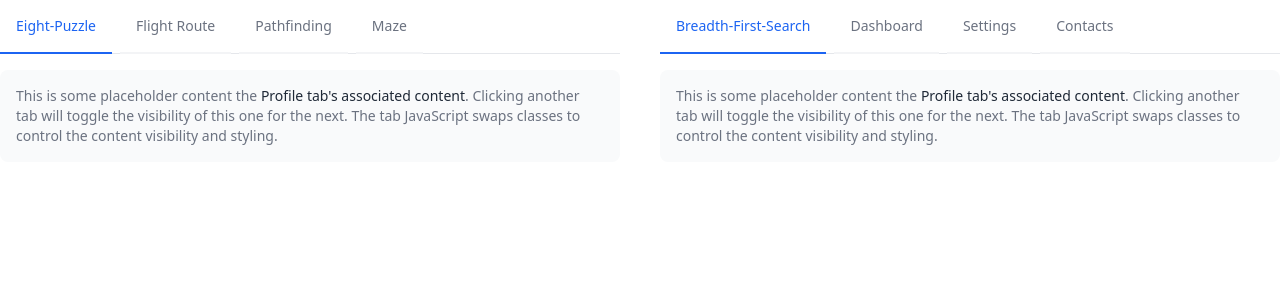
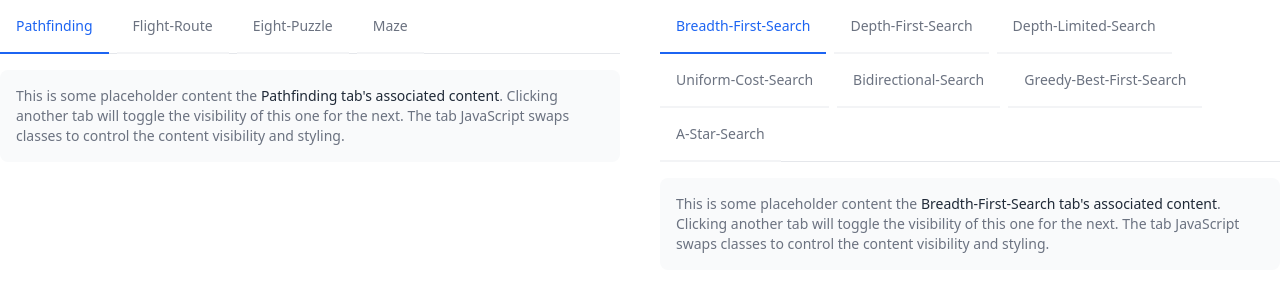
Before and after one commit to PhilippSchoen/tree-search-visualization, an Angular app: page / in a window 1280 px wide. Shown: the top 300 px of the page. Built offline with nearby package versions, Linux system fonts and the light colour scheme.

Commit message:
Added actual tabs

```diff
--- a/src/frontend/src/app/search-problem/search-problem.component.html
+++ b/src/frontend/src/app/search-problem/search-problem.component.html
@@ -1,32 +1,21 @@
 
 
 <div class="mb-4 border-b border-gray-200 dark:border-gray-700">
-  <ul class="flex flex-wrap -mb-px text-sm font-medium text-center" id="default-tab" data-tabs-toggle="#default-tab-content" role="tablist">
-    <li class="me-2" role="presentation">
-      <button class="inline-block p-4 border-b-2 rounded-t-lg" id="eight-puzzle-tab" data-tabs-target="#profile" type="button" role="tab" aria-controls="profile" aria-selected="false">Eight-Puzzle</button>
-    </li>
-    <li class="me-2" role="presentation">
-      <button class="inline-block p-4 border-b-2 rounded-t-lg hover:text-gray-600 hover:border-gray-300 dark:hover:text-gray-300" id="location-tab" data-tabs-target="#dashboard" type="button" role="tab" aria-controls="dashboard" aria-selected="false">Flight Route</button>
-    </li>
-    <li class="me-2" role="presentation">
-      <button class="inline-block p-4 border-b-2 rounded-t-lg hover:text-gray-600 hover:border-gray-300 dark:hover:text-gray-300" id="pathfinding-tab" data-tabs-target="#settings" type="button" role="tab" aria-controls="settings" aria-selected="false">Pathfinding</button>
-    </li>
-    <li role="presentation">
-      <button class="inline-block p-4 border-b-2 rounded-t-lg hover:text-gray-600 hover:border-gray-300 dark:hover:text-gray-300" id="contacts-tab" data-tabs-target="#contacts" type="button" role="tab" aria-controls="contacts" aria-selected="false">Maze</button>
+  <ul class="flex flex-wrap -mb-px text-sm font-medium text-center" id="problem-tab" data-tabs-toggle="#problem-tab-content" role="tablist">
+    <li *ngFor="let problem of searchProblems"  class="me-2" role="presentation">
+      <button
+              class="inline-block p-4 border-b-2 rounded-t-lg hover:text-gray-600 hover:border-gray-300 dark:hover:text-gray-300"
+              id="{{ problem }}-tab" [attr.data-tabs-target]="'#' + problem" type="button" role="tab" [attr.aria-controls]="problem" aria-selected="false">
+        {{ problem }}
+      </button>
     </li>
   </ul>
 </div>
-<div id="default-tab-content">
-  <div class="hidden p-4 rounded-lg bg-gray-50 dark:bg-gray-800" id="profile" role="tabpanel" aria-labelledby="eight-puzzle-tab">
-    <p class="text-sm text-gray-500 dark:text-gray-400">This is some placeholder content the <strong class="font-medium text-gray-800 dark:text-white">Profile tab's associated content</strong>. Clicking another tab will toggle the visibility of this one for the next. The tab JavaScript swaps classes to control the content visibility and styling.</p>
-  </div>
-  <div class="hidden p-4 rounded-lg bg-gray-50 dark:bg-gray-800" id="dashboard" role="tabpanel" aria-labelledby="location-tab">
-    <p class="text-sm text-gray-500 dark:text-gray-400">This is some placeholder content the <strong class="font-medium text-gray-800 dark:text-white">Dashboard tab's associated content</strong>. Clicking another tab will toggle the visibility of this one for the next. The tab JavaScript swaps classes to control the content visibility and styling.</p>
-  </div>
-  <div class="hidden p-4 rounded-lg bg-gray-50 dark:bg-gray-800" id="settings" role="tabpanel" aria-labelledby="pathfinding-tab">
-    <p class="text-sm text-gray-500 dark:text-gray-400">This is some placeholder content the <strong class="font-medium text-gray-800 dark:text-white">Settings tab's associated content</strong>. Clicking another tab will toggle the visibility of this one for the next. The tab JavaScript swaps classes to control the content visibility and styling.</p>
-  </div>
-  <div class="hidden p-4 rounded-lg bg-gray-50 dark:bg-gray-800" id="contacts" role="tabpanel" aria-labelledby="maze-tab">
-    <p class="text-sm text-gray-500 dark:text-gray-400">This is some placeholder content the <strong class="font-medium text-gray-800 dark:text-white">Contacts tab's associated content</strong>. Clicking another tab will toggle the visibility of this one for the next. The tab JavaScript swaps classes to control the content visibility and styling.</p>
+<div id="problem-tab-content">
+  <div *ngFor="let problem of searchProblems" class="hidden p-4 rounded-lg bg-gray-50 dark:bg-gray-800"
+       id="{{ problem }}" role="tabpanel" [attr.aria-labelledby]="problem + '-tab'">
+    <p class="text-sm text-gray-500 dark:text-gray-400">This is some placeholder content the <strong class="font-medium text-gray-800 dark:text-white">
+      {{ problem }} tab's associated content</strong>. Clicking another tab will toggle the visibility of this one for the next. The tab JavaScript swaps classes to control the content visibility and styling.
+    </p>
   </div>
 </div>
--- a/src/frontend/src/app/search-problem/search-problem.component.ts
+++ b/src/frontend/src/app/search-problem/search-problem.component.ts
@@ -1,11 +1,12 @@
 import { Component } from '@angular/core';
+import {NgFor} from "@angular/common";
 
 @Component({
   selector: 'app-search-problem',
-  imports: [],
+  imports: [NgFor],
   templateUrl: './search-problem.component.html',
   styleUrl: './search-problem.component.scss'
 })
 export class SearchProblemComponent {
-
+  searchProblems: string[] = ['Pathfinding', 'Flight-Route', 'Eight-Puzzle', 'Maze'];
 }
--- a/src/frontend/src/app/search-tree/search-tree.component.html
+++ b/src/frontend/src/app/search-tree/search-tree.component.html
@@ -1,32 +1,23 @@
 
 
 <div class="mb-4 border-b border-gray-200 dark:border-gray-700">
-  <ul class="flex flex-wrap -mb-px text-sm font-medium text-center" id="default-tab" data-tabs-toggle="#default-tab-content" role="tablist">
-    <li class="me-2" role="presentation">
-      <button class="inline-block p-4 border-b-2 rounded-t-lg" id="profile-tab" data-tabs-target="#breadth-first" type="button" role="tab" aria-controls="profile" aria-selected="false">Breadth-First-Search</button>
-    </li>
-    <li class="me-2" role="presentation">
-      <button class="inline-block p-4 border-b-2 rounded-t-lg hover:text-gray-600 hover:border-gray-300 dark:hover:text-gray-300" id="dashboard-tab" data-tabs-target="#dashboard" type="button" role="tab" aria-controls="dashboard" aria-selected="false">Dashboard</button>
-    </li>
-    <li class="me-2" role="presentation">
-      <button class="inline-block p-4 border-b-2 rounded-t-lg hover:text-gray-600 hover:border-gray-300 dark:hover:text-gray-300" id="settings-tab" data-tabs-target="#settings" type="button" role="tab" aria-controls="settings" aria-selected="false">Settings</button>
-    </li>
-    <li role="presentation">
-      <button class="inline-block p-4 border-b-2 rounded-t-lg hover:text-gray-600 hover:border-gray-300 dark:hover:text-gray-300" id="contacts-tab" data-tabs-target="#contacts" type="button" role="tab" aria-controls="contacts" aria-selected="false">Contacts</button>
+  <ul class="flex flex-wrap -mb-px text-sm font-medium text-center" id="tree-tab" data-tabs-toggle="#tree-tab-content" role="tablist">
+    <li *ngFor="let search of searchAlgorithms" class="me-2" role="presentation">
+      <button
+              class="inline-block p-4 border-b-2 rounded-t-lg hover:text-gray-600 hover:border-gray-300 dark:hover:text-gray-300"
+              id="{{ search}}-tab" [attr.data-tabs-target]="'#' + search" type="button" role="tab"
+              [attr.aria-controls]="search" aria-selected="false">
+        {{ search }}
+      </button>
     </li>
   </ul>
 </div>
-<div id="default-tab-content-2">
-  <div class="hidden p-4 rounded-lg bg-gray-50 dark:bg-gray-800" id="breadth-first" role="tabpanel" aria-labelledby="profile-tab">
-    <p class="text-sm text-gray-500 dark:text-gray-400">This is some placeholder content the <strong class="font-medium text-gray-800 dark:text-white">Profile tab's associated content</strong>. Clicking another tab will toggle the visibility of this one for the next. The tab JavaScript swaps classes to control the content visibility and styling.</p>
-  </div>
-  <div class="hidden p-4 rounded-lg bg-gray-50 dark:bg-gray-800" id="dashboard" role="tabpanel" aria-labelledby="dashboard-tab">
-    <p class="text-sm text-gray-500 dark:text-gray-400">This is some placeholder content the <strong class="font-medium text-gray-800 dark:text-white">Dashboard tab's associated content</strong>. Clicking another tab will toggle the visibility of this one for the next. The tab JavaScript swaps classes to control the content visibility and styling.</p>
-  </div>
-  <div class="hidden p-4 rounded-lg bg-gray-50 dark:bg-gray-800" id="settings" role="tabpanel" aria-labelledby="settings-tab">
-    <p class="text-sm text-gray-500 dark:text-gray-400">This is some placeholder content the <strong class="font-medium text-gray-800 dark:text-white">Settings tab's associated content</strong>. Clicking another tab will toggle the visibility of this one for the next. The tab JavaScript swaps classes to control the content visibility and styling.</p>
-  </div>
-  <div class="hidden p-4 rounded-lg bg-gray-50 dark:bg-gray-800" id="contacts" role="tabpanel" aria-labelledby="contacts-tab">
-    <p class="text-sm text-gray-500 dark:text-gray-400">This is some placeholder content the <strong class="font-medium text-gray-800 dark:text-white">Contacts tab's associated content</strong>. Clicking another tab will toggle the visibility of this one for the next. The tab JavaScript swaps classes to control the content visibility and styling.</p>
+<div id="tree-tab-content">
+  <div *ngFor="let search of searchAlgorithms" class="hidden p-4 rounded-lg bg-gray-50 dark:bg-gray-800"
+       id="{{ search }}" role="tabpanel" [attr.aria-labelledby]="search + '-tab'">
+    <p class="text-sm text-gray-500 dark:text-gray-400">
+      This is some placeholder content the <strong class="font-medium text-gray-800 dark:text-white">{{ search }} tab's associated content</strong>.
+      Clicking another tab will toggle the visibility of this one for the next. The tab JavaScript swaps classes to control the content visibility and styling.
+    </p>
   </div>
 </div>
--- a/src/frontend/src/app/search-tree/search-tree.component.ts
+++ b/src/frontend/src/app/search-tree/search-tree.component.ts
@@ -1,11 +1,14 @@
 import { Component } from '@angular/core';
+import {NgFor} from "@angular/common";
 
 @Component({
   selector: 'app-search-tree',
-  imports: [],
+  imports: [NgFor],
   templateUrl: './search-tree.component.html',
   styleUrl: './search-tree.component.scss'
 })
 export class SearchTreeComponent {
-
+  searchAlgorithms: string[] = [
+      'Breadth-First-Search', 'Depth-First-Search', 'Depth-Limited-Search', 'Uniform-Cost-Search', 'Bidirectional-Search', 'Greedy-Best-First-Search', 'A-Star-Search'
+  ];
 }
```
Also changed, not shown: package.json (+11 -17 lines).
